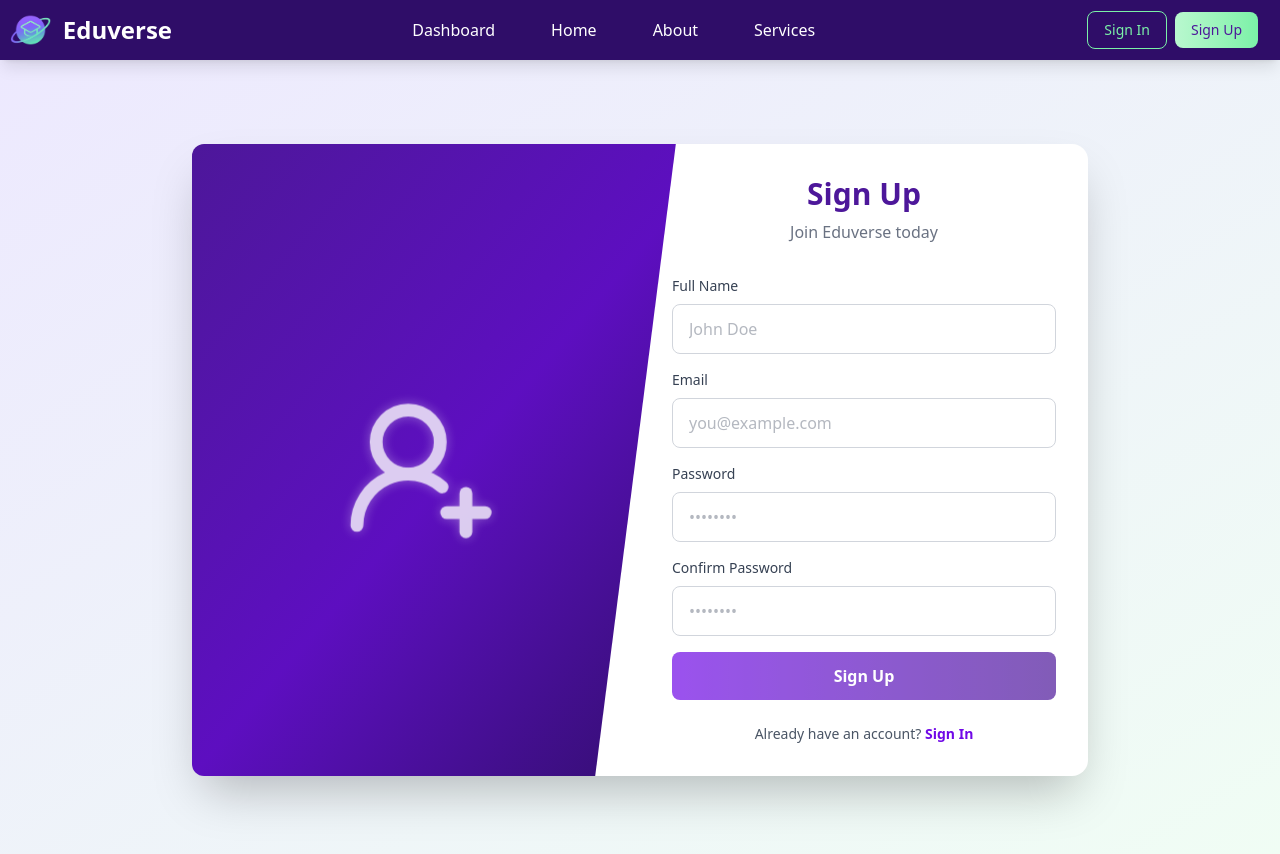
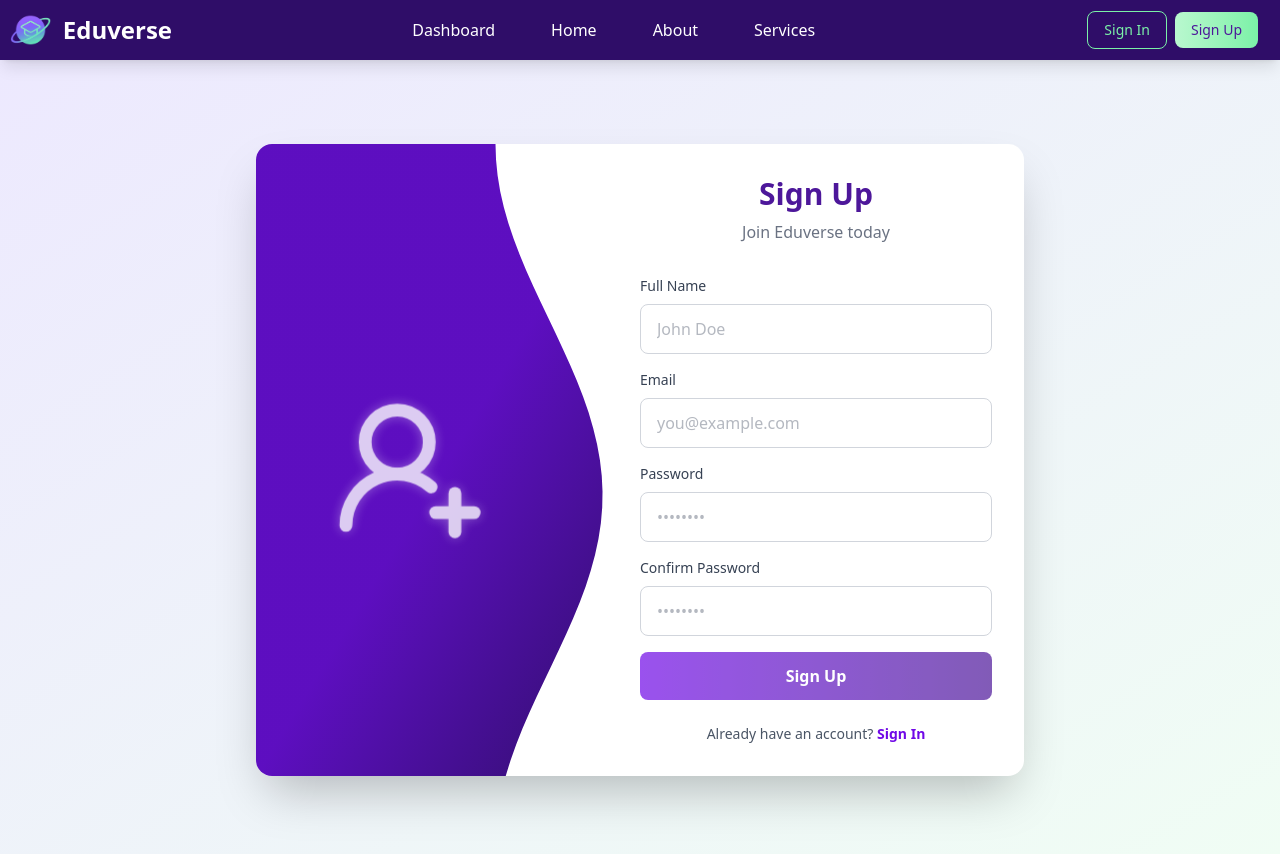
Before and after one commit to marinaeleshaa/Eduverse, an Angular app: page /signUp in a window 1280 px wide. Shown: the top 854 px of the page. Built offline with nearby package versions, Linux system fonts and the light colour scheme.

Commit message:
slider,login and signup done

```diff
--- a/src/app/components/login-page/login-page.html
+++ b/src/app/components/login-page/login-page.html
@@ -1,15 +1,17 @@
 <!-- Login Page -->
 <div class="min-h-screen bg-white flex items-center justify-center p-4">
   <div
-    class="bg-white rounded-2xl shadow-[0_0_25px_rgba(156,163,175,0.6)] w-full max-w-4xl relative"
+    class="bg-white rounded-2xl shadow-[0_0_25px_rgba(156,163,175,0.6)] w-full max-w-3xl flex flex-row-reverse"
   >
     <!-- Decorative gradient top border -->
     <!-- shadow-[0_0_25px_rgba(139,92,246,0.6)] -->
+
+    <div class="w-1/2">
       <div
-      class="absolute top-0 right-0 w-3/5 h-full bg-gradient-to-br from-violet-900 via-violet-800 to-violet-950 rounded-r-xl [clip-path:polygon(0%_0,100%_0,100%_100%,35%_100%)] text-white font-extrabold text-4xl flex justify-center items-center"
+        class="w-full h-full rounded-l-2xl bg-gradient-to-br from-violet-800 via-violet-800 to-violet-950  [clip-path:polygon(0%_0%,62.37%_0%,62.51%_2.5%,62.92%_5%,63.6%_7.5%,64.54%_10%,65.71%_12.5%,67.09%_15%,68.65%_17.5%,70.37%_20%,72.21%_22.5%,74.13%_25%,76.09%_27.5%,78.05%_30%,79.98%_32.5%,81.84%_35%,83.59%_37.5%,85.19%_40%,86.62%_42.5%,87.83%_45%,88.82%_47.5%,89.56%_50%,90.04%_52.5%,90.24%_55%,90.16%_57.5%,89.81%_60%,89.18%_62.5%,88.3%_65%,87.18%_67.5%,85.85%_70%,84.32%_72.5%,82.63%_75%,80.82%_77.5%,78.92%_80%,76.96%_82.5%,75%_85%,73.05%_87.5%,71.18%_90%,69.4%_92.5%,67.76%_95%,66.3%_97.5%,65.03%_100%,0%_100%)] rotate-180 text-white font-extrabold text-4xl flex justify-center items-center"
       >
-      <div class="flex  flex-col justify-center items-center space-y-5 ml-[20%]">
-        <div class=" text-white opacity-85 size-40">
+        <div class="flex flex-col justify-center items-center space-y-5 mr-[20%]">
+          <div class="text-white opacity-85 size-40">
             <svg
               xmlns="http://www.w3.org/2000/svg"
               viewBox="0 0 24 24"
@@ -18,20 +20,19 @@
               stroke-width="2"
               stroke-linecap="round"
               stroke-linejoin="round"
-            class="lucide lucide-user-round-check-icon lucide-user-round-check flyingUpAnimation"
+              class="lucide lucide-user-round-check-icon lucide-user-round-check flyingUpAnimation rotate-180"
             >
               <path d="M2 21a8 8 0 0 1 13.292-6" />
               <circle cx="10" cy="8" r="5" />
               <path d="m16 19 2 2 4-4" />
             </svg>
           </div>
-        <!-- <span class=" text-2xl">Welcome Back</span> -->
+        </div>
       </div>
     </div>
 
-    <!--! flying icons -->
 
-    <div class="p-8 w-1/2">
+    <div class="p-8 pr-0 w-1/2">
       <!-- Header -->
       <div class="mb-8 text-center">
         <h2 class="text-3xl font-bold text-violet-900 mb-2">Sign In</h2>
@@ -99,14 +100,14 @@
       </form>
 
       <!-- Divider -->
-      <!-- <div class="flex items-center my-6">
+      <div class="flex items-center my-6">
         <div class="flex-1 border-t border-gray-300"></div>
         <span class="px-4 text-gray-400 text-sm">OR</span>
         <div class="flex-1 border-t border-gray-300"></div>
-      </div> -->
+      </div>
 
       <!-- Social Login -->
-      <!-- <button
+      <button
         class="w-full border-2 border-gray-300 text-gray-700 py-3 rounded-lg font-medium hover:bg-gray-50 transition-all flex items-center justify-center gap-2"
       >
         <svg class="w-5 h-5" viewBox="0 0 24 24">
@@ -128,7 +129,7 @@
           />
         </svg>
         Continue with Google
-      </button> -->
+      </button>
 
       <!-- Sign Up Link -->
       <p class="text-center text-sm text-gray-600 mt-6">
--- a/src/app/components/sign-up-page/sign-up-page.html
+++ b/src/app/components/sign-up-page/sign-up-page.html
@@ -2,38 +2,9 @@
 <div
   class="min-h-screen bg-gradient-to-br from-violet-100 to-green-50 flex items-center justify-center p-4"
 >
-  <div class="bg-white rounded-2xl shadow-2xl w-full max-w-4xl relative flex flex-row-reverse">
-    <!-- Purple Section (Now on the LEFT) -->
-    <div
-      class="absolute top-0 left-0 w-3/5 h-full bg-gradient-to-br from-violet-900 via-violet-800 to-violet-950 rounded-l-xl [clip-path:polygon(0_0,90%_0%,75%_100%,0%_100%)] text-white font-extrabold flex justify-center items-center flex-col"
-    >
-      <div class="mr-20 text-center space-y-4">
-
-        <div class=" text-white opacity-90 size-40">
-          <svg
-            xmlns="http://www.w3.org/2000/svg"
-
-            viewBox="0 0 24 24"
-            fill="none"
-            stroke="currentColor"
-            stroke-width="2"
-            stroke-linecap="round"
-            stroke-linejoin="round"
-            class="lucide lucide-user-round-plus-icon lucide-user-round-plus flyingUpAnimation"
-          >
-            <path d="M2 21a8 8 0 0 1 13.292-6" />
-            <circle cx="10" cy="8" r="5" />
-            <path d="M19 16v6" />
-            <path d="M22 19h-6" />
-          </svg>
-        </div>
-      </div>
-    </div>
-    <!--! flying icons -->
-
-    <!-- ! end flying icons -->
+  <div class="bg-white rounded-2xl shadow-2xl w-full max-w-3xl relative flex flex-row-reverse">
     <!-- Form Section (Now on the RIGHT) -->
-    <div class="p-8 w-1/2 ml-auto">
+    <div class="p-8 pl-0 w-1/2 ml-auto">
       <!-- Header -->
       <div class="mb-8 text-center">
         <h2 class="text-3xl font-bold text-violet-900 mb-2">Sign Up</h2>
@@ -119,5 +90,32 @@
         >
       </p>
     </div>
+
+    <!-- Purple Section (Now on the LEFT) -->
+    <div class="w-1/2">
+      <div
+        class="w-full  rounded-l-2xl  h-full bg-gradient-to-br from-violet-800 via-violet-800 to-violet-950 rounded-r-xl [clip-path:polygon(0%_0%,62.37%_0%,62.51%_2.5%,62.92%_5%,63.6%_7.5%,64.54%_10%,65.71%_12.5%,67.09%_15%,68.65%_17.5%,70.37%_20%,72.21%_22.5%,74.13%_25%,76.09%_27.5%,78.05%_30%,79.98%_32.5%,81.84%_35%,83.59%_37.5%,85.19%_40%,86.62%_42.5%,87.83%_45%,88.82%_47.5%,89.56%_50%,90.04%_52.5%,90.24%_55%,90.16%_57.5%,89.81%_60%,89.18%_62.5%,88.3%_65%,87.18%_67.5%,85.85%_70%,84.32%_72.5%,82.63%_75%,80.82%_77.5%,78.92%_80%,76.96%_82.5%,75%_85%,73.05%_87.5%,71.18%_90%,69.4%_92.5%,67.76%_95%,66.3%_97.5%,65.03%_100%,0%_100%)] text-white font-extrabold text-4xl flex justify-center items-center"
+      >
+        <div class="flex flex-col justify-center items-center space-y-5 mr-[20%]">
+          <div class="text-white opacity-90 size-40">
+            <svg
+              xmlns="http://www.w3.org/2000/svg"
+              viewBox="0 0 24 24"
+              fill="none"
+              stroke="currentColor"
+              stroke-width="2"
+              stroke-linecap="round"
+              stroke-linejoin="round"
+              class="lucide lucide-user-round-plus-icon lucide-user-round-plus flyingUpAnimation"
+            >
+              <path d="M2 21a8 8 0 0 1 13.292-6" />
+              <circle cx="10" cy="8" r="5" />
+              <path d="M19 16v6" />
+              <path d="M22 19h-6" />
+            </svg>
+          </div>
+        </div>
+      </div>
+    </div>
   </div>
 </div>
```
Lines whose indentation alone changed are shown as unchanged.
